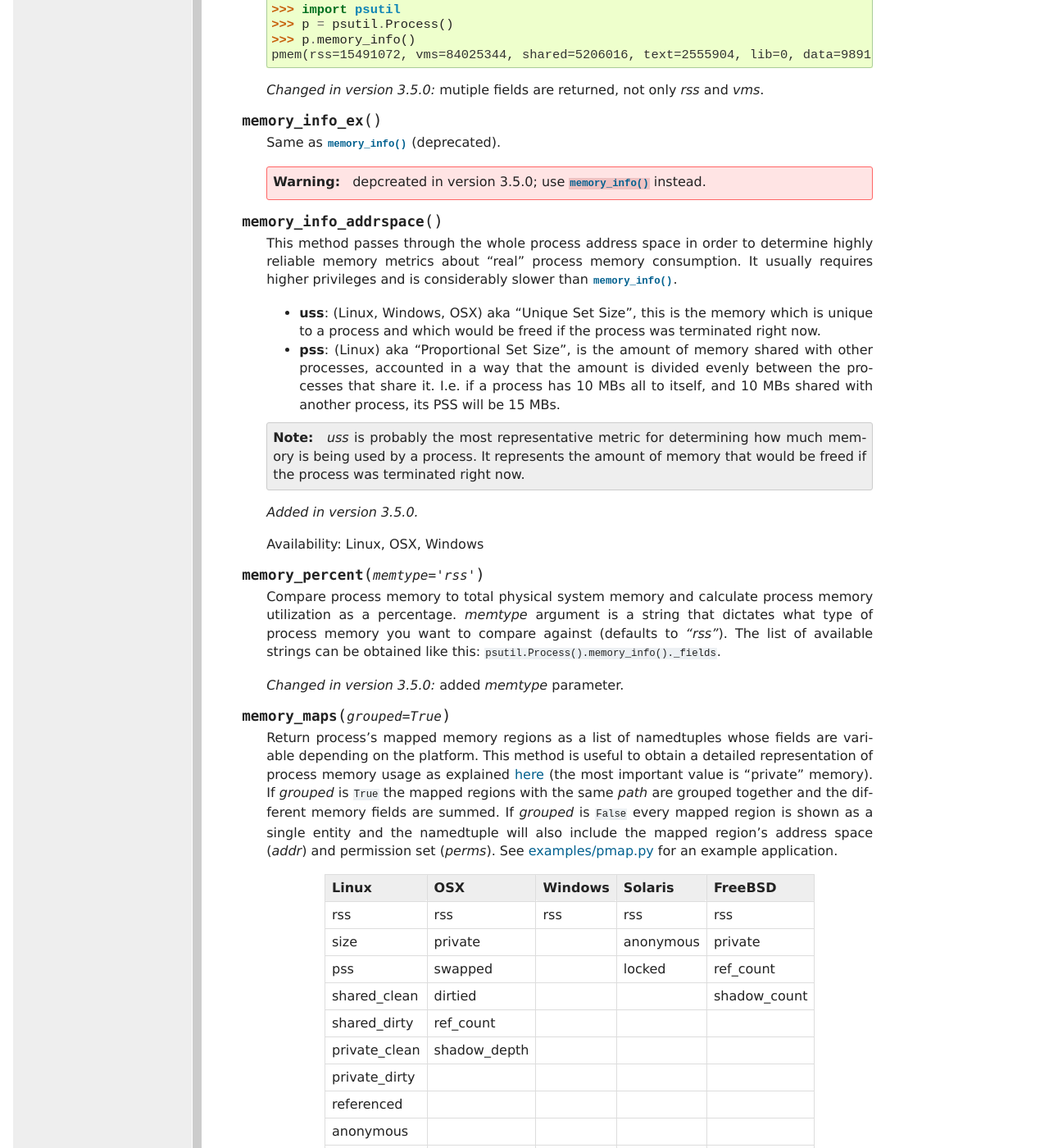
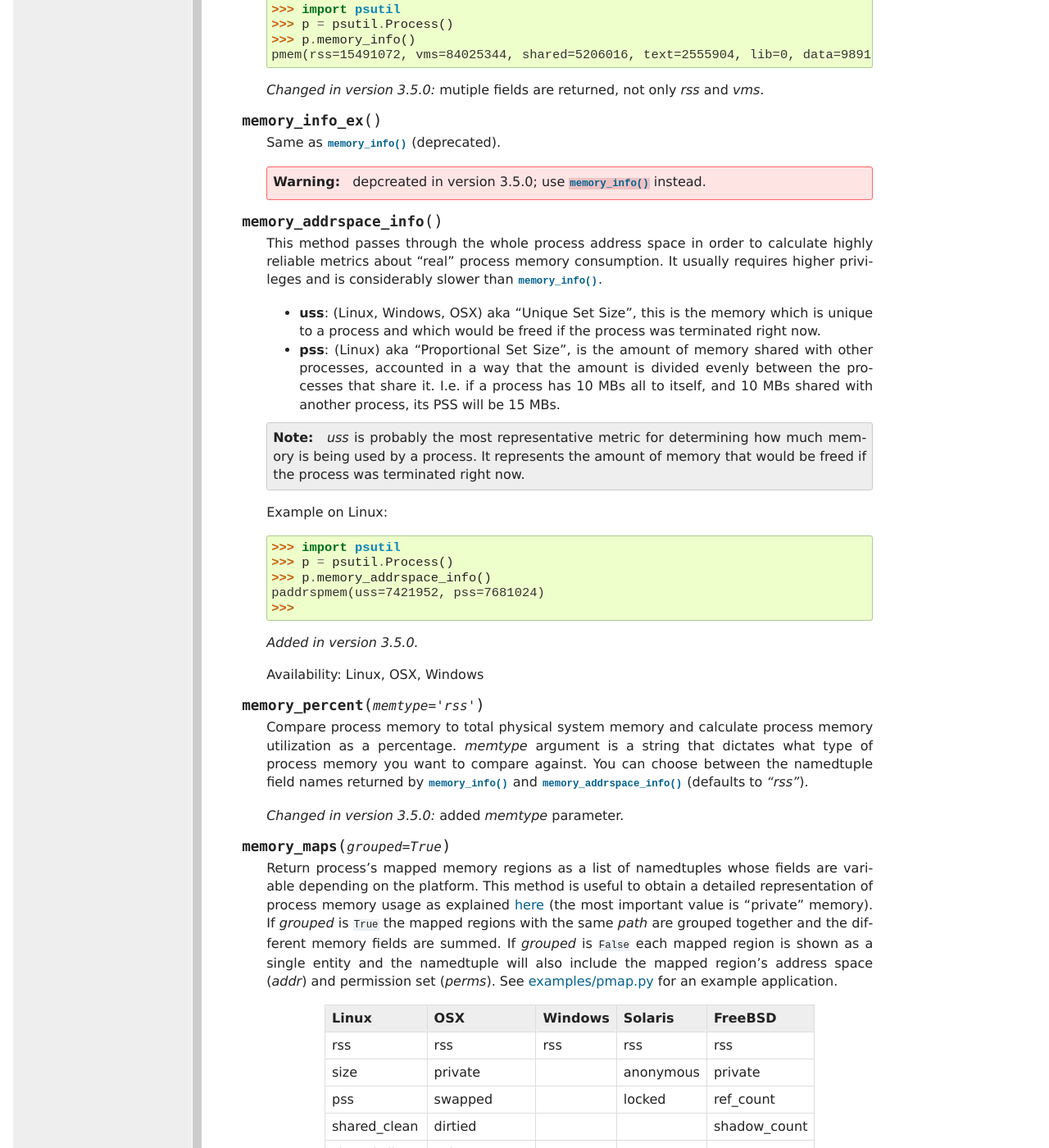
Before and after one commit to giampaolo/psutil, a Sphinx documentation site: the page built from docs/index.rst, in a window 1280 px wide and 1400 px high, scrolled down 16615 px. Shown: the whole window at 82% size. Built offline with Sphinx 7.4.7, drawn with Linux system fonts in a browser that asks for light colours; formulas are drawn with MathJax 3.

Commit message:
still further fixes

```diff
--- a/docs/index.rst
+++ b/docs/index.rst
@@ -1061,11 +1061,11 @@ Process class
 
      .. warning:: depcreated in version 3.5.0; use :meth:`memory_info` instead.
 
-  .. method:: memory_info_addrspace()
+  .. method:: memory_addrspace_info()
 
      This method passes through the whole process address space in order to
-     determine highly reliable memory metrics about "real" process memory
-     consumption. It usually requires higher privileges and is considerably
+     calculate highly reliable metrics about "real" process memory consumption.
+     It usually requires higher privileges and is considerably
      slower than :meth:`memory_info`.
 
      - **uss**: (Linux, Windows, OSX) aka "Unique Set Size", this is the memory
@@ -1083,6 +1083,14 @@ Process class
        It represents the amount of memory that would be freed if the process
        was terminated right now.
 
+     Example on Linux:
+
+       >>> import psutil
+       >>> p = psutil.Process()
+       >>> p.memory_addrspace_info()
+       paddrspmem(uss=7421952, pss=7681024)
+       >>>
+
      .. versionadded:: 3.5.0
 
      Availability: Linux, OSX, Windows
@@ -1092,9 +1100,9 @@ Process class
      Compare process memory to total physical system memory and calculate
      process memory utilization as a percentage.
      *memtype* argument is a string that dictates what type of process memory
-     you want to compare against (defaults to *"rss"*).
-     The list of available strings can be obtained like this:
-     ``psutil.Process().memory_info()._fields``.
+     you want to compare against. You can choose between the namedtuple field
+     names returned by :meth:`memory_info` and :meth:`memory_addrspace_info`
+     (defaults to *"rss"*).
 
      .. versionchanged:: 3.5.0 added `memtype` parameter.
 
@@ -1108,7 +1116,7 @@ Process class
     (the most important value is "private" memory).
     If *grouped* is ``True`` the mapped regions with the same *path* are
     grouped together and the different memory fields are summed.  If *grouped*
-    is ``False`` every mapped region is shown as a single entity and the
+    is ``False`` each mapped region is shown as a single entity and the
     namedtuple will also include the mapped region's address space (*addr*)
     and permission set (*perms*).
     See `examples/pmap.py <https://github.com/giampaolo/psutil/blob/master/examples/pmap.py>`__
--- a/setup.py
+++ b/setup.py
@@ -222,7 +222,7 @@ def main():
             'ps', 'top', 'kill', 'free', 'lsof', 'netstat', 'nice', 'tty',
             'ionice', 'uptime', 'taskmgr', 'process', 'df', 'iotop', 'iostat',
             'ifconfig', 'taskset', 'who', 'pidof', 'pmap', 'smem', 'pstree',
-            'monitoring', 'ulimit', 'prlimit',
+            'monitoring', 'ulimit', 'prlimit', 'smem',
         ],
         author='Giampaolo Rodola',
         author_email='g.rodola <at> gmail <dot> com',
```
Also changed, not shown: README.rst (+5 -3 lines), psutil/__init__.py (+13 -7 lines), 3 other files.
